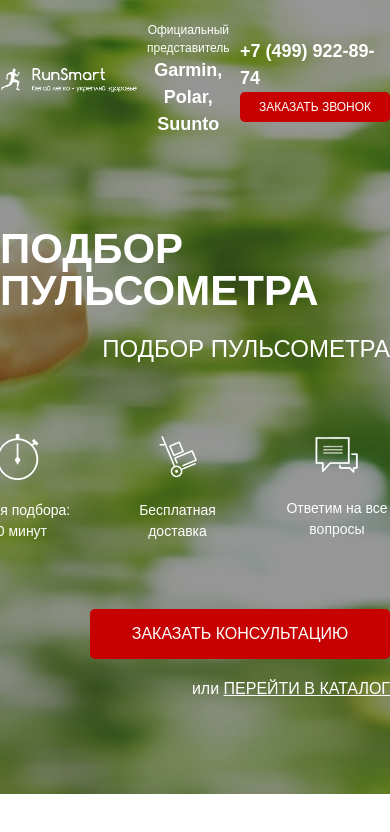
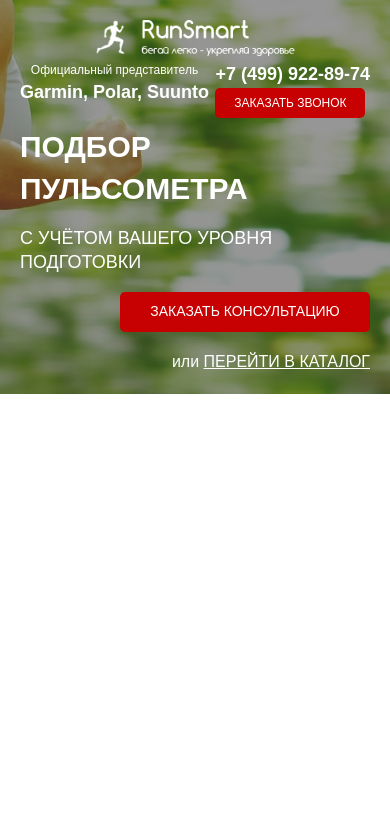
Before and after one commit to AlienXandr/WEB_learning_Project_4_RunSmart, a website: page src/index.html in a window 390 px wide. Drawn offline with Linux system fonts and the light colour scheme.

Commit message:
Добавлена адаптация для 1й секции - Promo

```diff
--- a/src/index.html
+++ b/src/index.html
@@ -29,7 +29,7 @@
 
             <div class="promo__wrapper">
                 <h1 class="promo__header">Подбор пульсометра</h1>
-                <h2 class="promo__subheader">Подбор пульсометра</h2>
+                <h2 class="promo__subheader">с учётом Вашего уровня подготовки</h2>
 
                 <div class="promo__icons">
                     <div class="promo__icon">
--- /dev/null
+++ b/src/sass/base/_media.scss
@@ -0,0 +1,133 @@
+@media (max-width: 1199px){
+  .promo{
+    min-height: 500px;
+    padding: 21px 20px 50px 20px;
+    &__wrapper{
+      margin-top: 40px;
+    }
+    &__icons{
+      margin-top: 40px;
+    }
+  }
+
+  .button{
+    &_main{
+      margin-top: 40px;
+    }
+  }
+}
+
+@media (max-width: 991px){
+  .container{
+    max-width: 850px;
+  }
+
+  .promo{
+    min-height: 400px;
+    padding: 21px 20px 30px 20px;
+    &__wrapper{
+      margin-top: 30px;
+    }
+    &__icons{
+      margin-top: 20px;
+    }
+  }
+
+  .button{
+    &_main{
+      margin-top: 30px;
+    }
+  }
+}
+
+@media (max-width: 767px){
+  .container{
+    max-width: 700px;
+  }
+
+  .header{
+    &__logo{
+      width: 200px;
+    }
+  }
+
+  .promo{
+    min-height: 300px;
+    padding: 20px 20px 20px 20px;
+    &__header{
+      font-size: 35px;
+    }
+    &__subheader{
+      margin-top: 8px;
+      font-size: 20px;
+    }
+    &__wrapper{
+      margin-top: 20px;
+    }
+    &__icons{
+      margin-top: 10px;
+    }
+    &__icon{
+      width: 90px;
+      font-size: 12px;
+      img{
+        margin: 0 auto 10px auto;
+      }
+    }
+  }
+
+  .button{
+    &_main{
+      margin-top: 10px;
+    }
+  }
+
+}
+
+@media (max-width: 575px){
+  .container{
+    max-width: 500px;
+  }
+
+  .header{
+    display: block;
+    position: relative;
+    &__logo{
+      display: block;
+      margin: 0 auto 5px auto;
+      width: 200px;
+    }
+    &__official{
+      display: inline-block;
+      max-width: 200px;
+    }
+    &__contacts{
+      display: inline-block;
+      max-width: 200px;
+      position: absolute;
+      right: 0;
+    }
+  }
+
+  .promo{
+    &__icons{
+      display: none;
+    }
+    &__header{
+      font-size: 30px;
+    }
+    &__subheader{
+      margin-top: 8px;
+      font-size: 18px;
+    }
+  }
+
+  .button{
+    &_main{
+      margin-top: 10px;
+      width: 250px;
+      height: 40px;
+      font-size: 14px;
+    }
+  }
+}
--- a/src/sass/blocks/_promo.scss
+++ b/src/sass/blocks/_promo.scss
@@ -1,6 +1,6 @@
 .promo{
   min-height: 650px;
-  padding: 21px 0 93px 0;
+  padding: 21px 20px 93px 20px;
   background: url("../../img/main_bg.jpg") center (center/cover) no-repeat;
   &__wrapper{
     display: flex;
--- a/src/sass/style.scss
+++ b/src/sass/style.scss
@@ -12,3 +12,5 @@
 @import "blocks/promo";
 @import "blocks/header";
 @import "blocks/buttons";
+
+@import "base/media";
```
Also changed, not shown: src/css/style.css, src/css/style.min.css.
